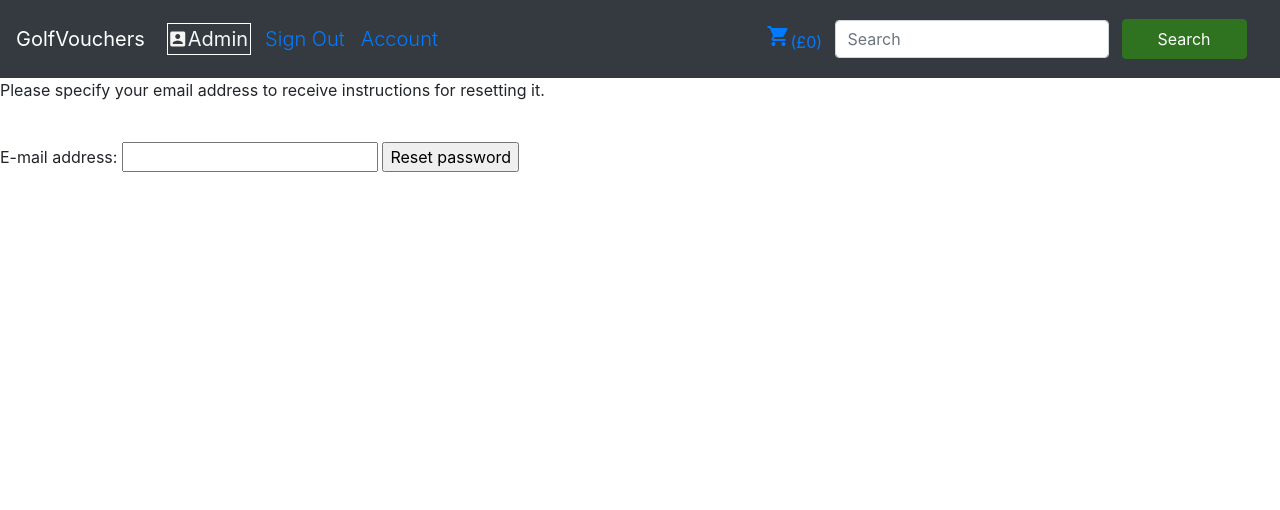
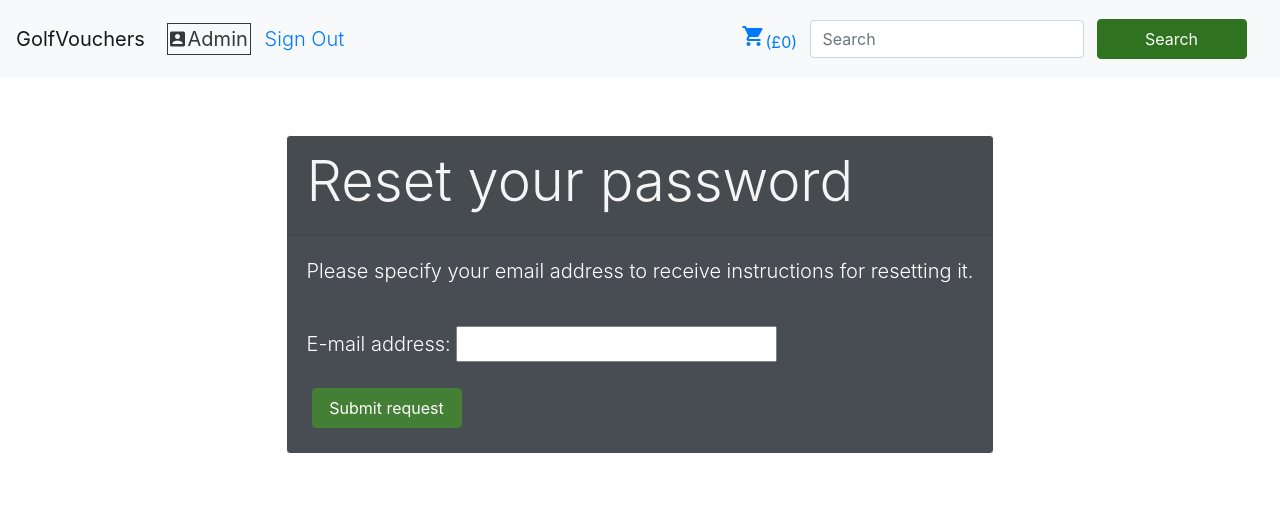
Before and after one commit to martingr1/golfvouchers, a Django app: a page that uses templates/base.html in a window 1280 px wide. Shown: the top 510 px of the page. Run offline with Django 3.2, Linux system fonts and the light colour scheme; the visitor is signed in with stand-in values (Sample User, id 1); some libraries are stand-ins or nearby versions; some web fonts are replaced.

Commit message:
updated styles for resetting passwords and checkout

```diff
--- a/accounts/templates/register.html
+++ b/accounts/templates/register.html
@@ -10,7 +10,7 @@
 	<div class="row justify-content-center">
 		<div class="card text-white bg-dark ">
 			<div class="card-header">
-				<h3 class="display-4">Register</h3>
+				<h3 class="display-4">Register with GolfVouchers</h3>
 			</div>
 			<!-- Login Section -->
 			<div class="card-body">
@@ -23,7 +23,7 @@
 			</div>
 			<div class="card-footer">
 				<div class="row d-flex no-gutters justify-content-center">
-					<p><a href="{% url 'password_reset' %}">Forgotten your password?</a></p>
+					<a href="{% url 'password_reset' %}"><p class="lead">Forgotten your password?</p></a>
 				</div>
 			</div>
 		</div>
--- a/checkout/forms.py
+++ b/checkout/forms.py
@@ -5,7 +5,7 @@ from .models import Order
 class MakePaymentForm(forms.Form):
 
     MONTH_CHOICES = [(i, i) for i in range(1, 12)]
-    YEAR_CHOICES = [(i, i) for i in range(2017, 2036)]
+    YEAR_CHOICES = [(i, i) for i in range(2020, 2036)]
 
     credit_card_number = forms.CharField(label='Credit card number', required=False)
     cvv = forms.CharField(label='Security code (CVV)', required=False)
--- a/static/css/custom.css
+++ b/static/css/custom.css
@@ -92,7 +92,7 @@ border-color: white;
 color: white;
 background-color: #2F7320;
 border-color: #2F7320;
-width: 125px;
+width: 150px;
 height: 40px;
 padding: 5px;
 margin: 5px;
@@ -204,11 +204,11 @@ color: #383838;
 
 .login-nav {
     padding-right: 2px;
-    color: whitesmoke;
+    color: #383838;
     font-size: 20px;
     border-width: 1px;
     border-style: solid;
-    border-color: white;
+    color: #383838;
     margin: 1%;
 }
 
--- a/templates/base.html
+++ b/templates/base.html
@@ -22,12 +22,10 @@
 			background-color: #ffffff;
 		}
 	</style>
-	<nav class="navbar navbar-expand-lg navbar-dark bg-dark sticky-top">
+	<nav class="navbar navbar-expand-sm navbar-light bg-light sticky-top">
 		<a class="navbar-brand" href="{% url 'get_posts' %}">GolfVouchers</a>
-		<button class="navbar-toggler" type="button" data-toggle="collapse" data-target="#navbarSupportedContent" aria-controls="navbarSupportedContent" aria-expanded="false" aria-label="Toggle navigation">
-    <span class="navbar-toggler-icon"></span></button>
-		{% if user.is_authenticated %}{% if user.is_staff %}
 		<div class="collapse navbar-collapse" id="navbarSupportedContent">
+        {% if user.is_authenticated %}{% if user.is_staff %}
 			<div class="login-nav d-flex align-items-center justify-content-center">
 				<i class="material-icons login-icon">account_box</i>Admin
 				{% else %}
@@ -35,15 +33,11 @@
 				{% endif %}
 				{% endif %}
 			</div>
-			<ul class="navbar-nav mr-1">
+			<ul class=" navbar-nav mr-1">
 				{% if user.is_authenticated %}
-				<li class="float-right mt-3 mr-2 ml-2 nav-item "><a href="{% url 'logout' %}">
+				<li class="mt-3 mr-2 ml-2 nav-item "><a href="{% url 'logout' %}">
 						<p class="lead">Sign Out</p>
 					</a></li>
-				<li class="mt-3 mr-2 ml-2 nav-item "><a href="{% url 'profile' %}">
-						<p class="lead">Account
-					</a></li>
-
 				{% else %}
 				<li class="mt-3 nav-item"><a href="{% url 'login' %}">
 						<p class="lead">Hello! Sign In
@@ -61,6 +55,7 @@
 		</form>
 
 	</nav>
+
 	{% if messages %}
 	{% for message in messages %}
 	<div class="container">
--- a/templates/registration/password_reset_form.html
+++ b/templates/registration/password_reset_form.html
@@ -1,16 +1,27 @@
-
 {% extends "base.html" %}
 {% block page_title %}Password Reset Page{% endblock %}
 {% block page_heading %}Reset Password{% endblock %}
 {% block content %}
-
+<div class="container">
+	<div class="row justify-content-center">
+		<div class="card text-white bg-dark ">
+			<div class="card-header">
+				<h3 class="display-4">Reset your password</h3>
+			</div>
+			<div class="card-body">
 				<form method="post" class="accountform">
-    <p>Please specify your email address to receive instructions for resetting it.</p>
+					<p class="lead">Please specify your email address to receive instructions for resetting it.</p>
 					<br>
 					<div style="display:none">
 						<input type="hidden" value="{{ csrf_token }}" name="csrfmiddlewaretoken">
     </div>
 						{{ form.email.errors }}
-    <p><label for="id_email" class="control-label required-field">E-mail address:</label> {{ form.email }} <input type="submit" value="Reset password" /></p>
+						<p class="lead"><label for="id_email" class="control-label required-field">E-mail address:</label>
+							{{ form.email }} </p>
+						<button class ="btn" type="submit">Submit request</button>
 				</form>
+			</div>
+		</div>
+	</div>
+</div>
 {% endblock %}
```
Also changed, not shown: checkout/templates/checkout.html (+4 -12 lines). Lines whose indentation alone changed are shown as unchanged.
